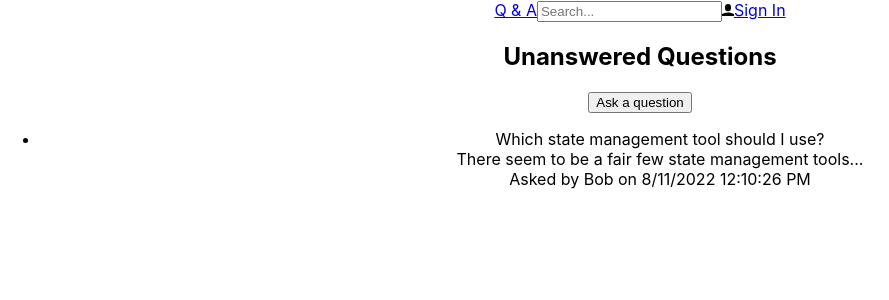
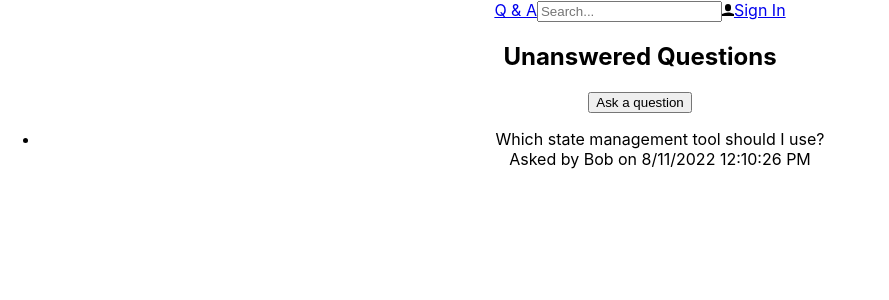
Before and after one commit to KennedyMungai/DankQAndAApp, a React (Create React App) app in the folder qandafrontend/: page / in a window 1280 px wide. Shown: the top 300 px of the page, without its empty margins (0-889 px from the left). Built offline with nearby package versions, Linux system fonts and the light colour scheme.

Commit message:
Added some logic to make sure that the data only renders when the show content is true

```diff
--- a/qandafrontend/src/Question.tsx
+++ b/qandafrontend/src/Question.tsx
@@ -14,9 +14,12 @@ const Question = ({ data, showContent }: Props) => {
         </div>
         <div>
             {
-                data.content.length > 50
-                ? `${data.content.substring(0, 50)}...`
-                : data.content
+                showContent &&
+                (
+                    data.content.length > 50
+                    ? `${data.content.substring(0, 50)}...`
+                    : data.content
+                )
             }
         </div>
         <div>
```
